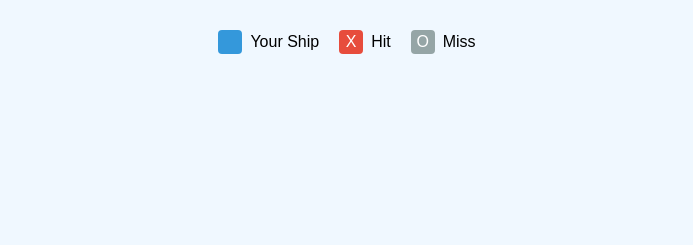
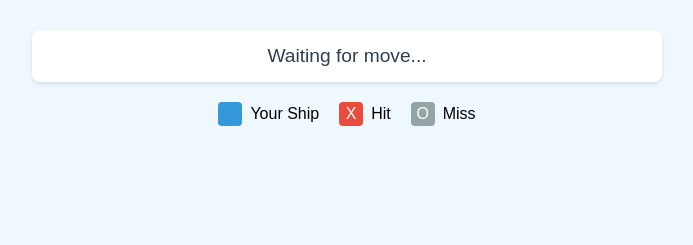
Before and after one commit to peleisaac/python-project-battleship-game, a Flask app: template battleship_game/templates/game.html in a window 1280 px wide. Shown: the part 595-840 px from the top of the page, without its empty margins (293-986 px from the left). Run offline with Flask 3, Linux system fonts and the light colour scheme; the template is opened without the code that fills it, so the values that code supplies are empty.

Commit message:
Updating game.html with game status and changing positioning of script file

```diff
--- a/battleship_game/templates/game.html
+++ b/battleship_game/templates/game.html
@@ -4,7 +4,6 @@
     <meta charset="UTF-8">
     <title>Battleship Game</title>
     <link rel="stylesheet" href="{{ url_for('static', filename='css/style.css') }}">
-    <script src="{{ url_for('static', filename='js/game.js') }}"></script>
 </head>
 <body>
     <div class="game-container">
@@ -22,6 +21,7 @@
             </div>
         </div>
 
+        <div id="game-status" class="game-status">Waiting for move...</div>
         <div class="legend">
             <div class="legend-item">
                 <span class="legend-marker ship"></span> Your Ship
@@ -47,6 +47,7 @@
         </div>
     </div>
 
+    <script src="{{ url_for('static', filename='js/game.js') }}"></script>
     <script>
         const gridSize = {{ grid_size }};
         const playerBoard = {{ player_board | tojson }};
```
